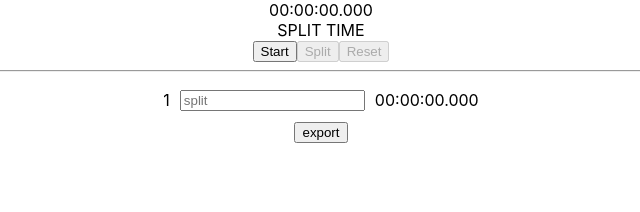
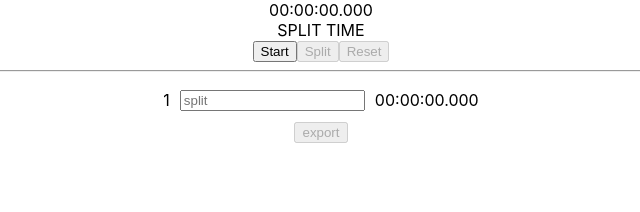
Before and after one commit to jwc20/stopwatch-ics, a React (Create React App) app: page / in a window 1280 px wide. Shown: the top 212 px of the page, without its empty margins (319-959 px from the left). Built offline with nearby package versions, Linux system fonts and the light colour scheme.

Commit message:
small fixes

```diff
--- a/src/App.js
+++ b/src/App.js
@@ -106,7 +106,7 @@ function App() {
 
         <button
           className="reset"
-          disabled={reset || paused}
+          disabled={reset || !paused}
           onClick={resetTimer}
         >
           Reset
@@ -135,7 +135,9 @@ function App() {
             </div>
           );
         })}
-        <button type="submit" onClick={handleSubmit}>
+        <button type="submit"
+          disabled={reset || !paused}
+          onClick={handleSubmit}>
           export
         </button>
       </form>
```
Also changed, not shown: 1 other file (tests, documents, lock files or other folders).
